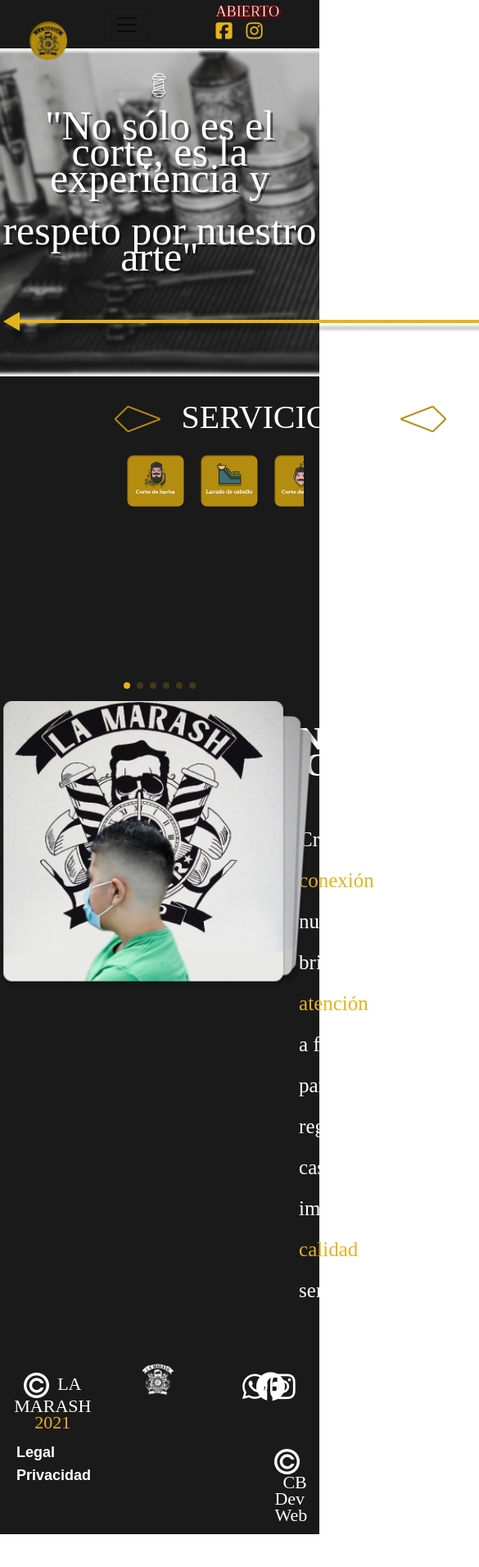
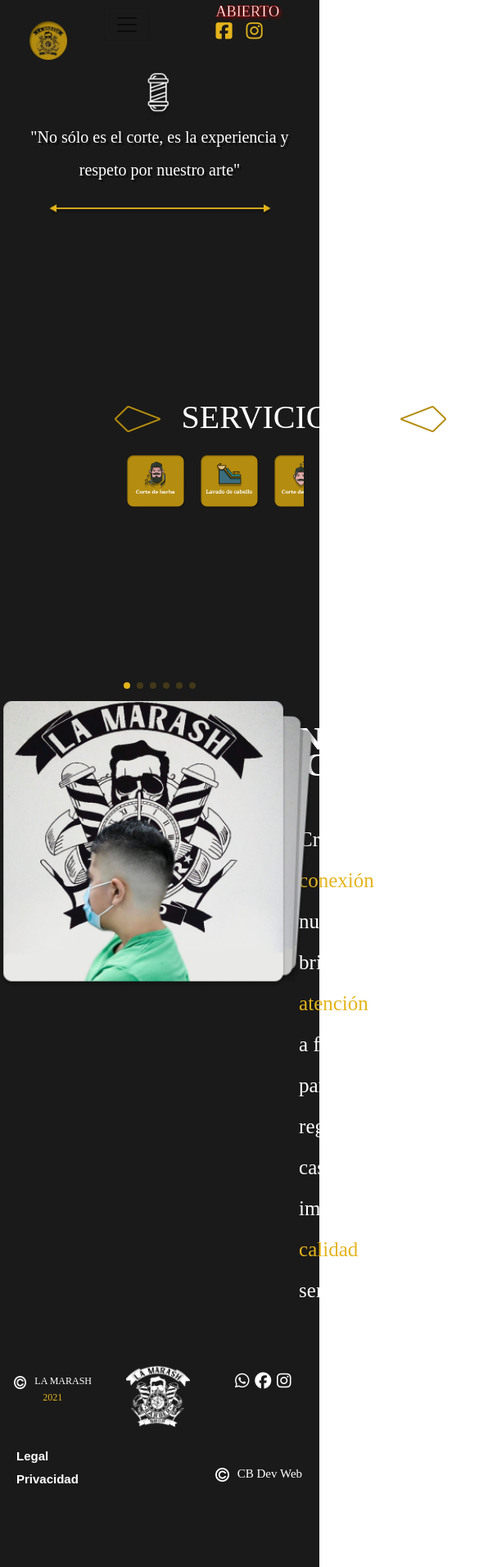
Before and after one commit to miguel-resource/Barberias-Marsh, an Angular app: page / in a window 390 px wide. Shown: the top 1911 px of the page at 82% size, 585 px wide, since content can reach past the window. Before the commit the page ends 1871 px from the top, so only its background shows below. Built offline with nearby package versions, Linux system fonts and the light colour scheme; a web font is replaced by a local one.

Commit message:
add responsive footer and banner

```diff
--- a/src/app/home/components/banner/banner.component.css
+++ b/src/app/home/components/banner/banner.component.css
@@ -31,3 +31,24 @@
     margin-left: auto;
     margin-right: auto;
 }
+
+@media (max-width:480px) {
+    .banner-home{
+        background-color: #1a1a1a;
+        background-image: none;
+    }
+
+    .banner-home .poste-home{
+        width: 8%;
+    }
+
+    .banner-home h1{
+        font-size: 20px;
+        line-height: 20px;
+    }
+
+    .banner-home .flecha-home{
+        padding-top: 4%;
+        width: 70%;
+    }
+}
--- a/src/app/home/components/footer/footer.component.css
+++ b/src/app/home/components/footer/footer.component.css
@@ -34,10 +34,10 @@
 }
 
 .footer-main .logo-marash:hover{
-    cursor: pointer;
     transform: scale(1.1);
     transition: all 300ms;
 }
+
 
 .footer-main .logo-marash:not(:hover){
     transition: all 300ms;
@@ -122,3 +122,48 @@
 .info-pagina .dev-team span{
     margin-left: 10px;
 }
+
+@media (max-width:480px) {
+    .footer{
+        height: 300px;
+    }
+
+    .footer-main .titulo{
+        font-size: 12px;
+        text-align: center;
+        margin-top: 18%;
+    }
+
+    .footer-main .titulo img{
+        padding-right: 10px;
+        width: 20%;
+    }
+
+    .footer-main .logo-marash{
+        width: 60%;
+    }
+
+    .footer-main .redes-sociales{
+        font-size: 20px;
+        width: 60%;
+    }
+
+    .info-pagina .specs{
+        margin-top: 20px;
+    }
+
+    .info-pagina .specs h3{
+        font-size: 15px;
+    }
+
+    .info-pagina .dev-team{
+        margin-top: 45px;
+        font-size: 15px;
+        margin-left: 35%;
+    }
+
+    .info-pagina .dev-team img{
+        width: 13%;
+    }
+
+}
--- a/src/app/home/components/footer/footer.component.html
+++ b/src/app/home/components/footer/footer.component.html
@@ -10,7 +10,7 @@
         <div class="redes-sociales">
             <div class="caja-redes">
                 <i class="fab fa-whatsapp"></i>
-                <a href="https://www.facebook.com/profile.php?id=100068228113973"><i class="fab fa-facebook"></i></a>
+                <a href="https://www.facebook.com/profile.php?id=100068228113973" target="_blank"><i class="fab fa-facebook"></i></a>
                 <i class="fab fa-instagram"></i>
             </div>
         </div>
```
